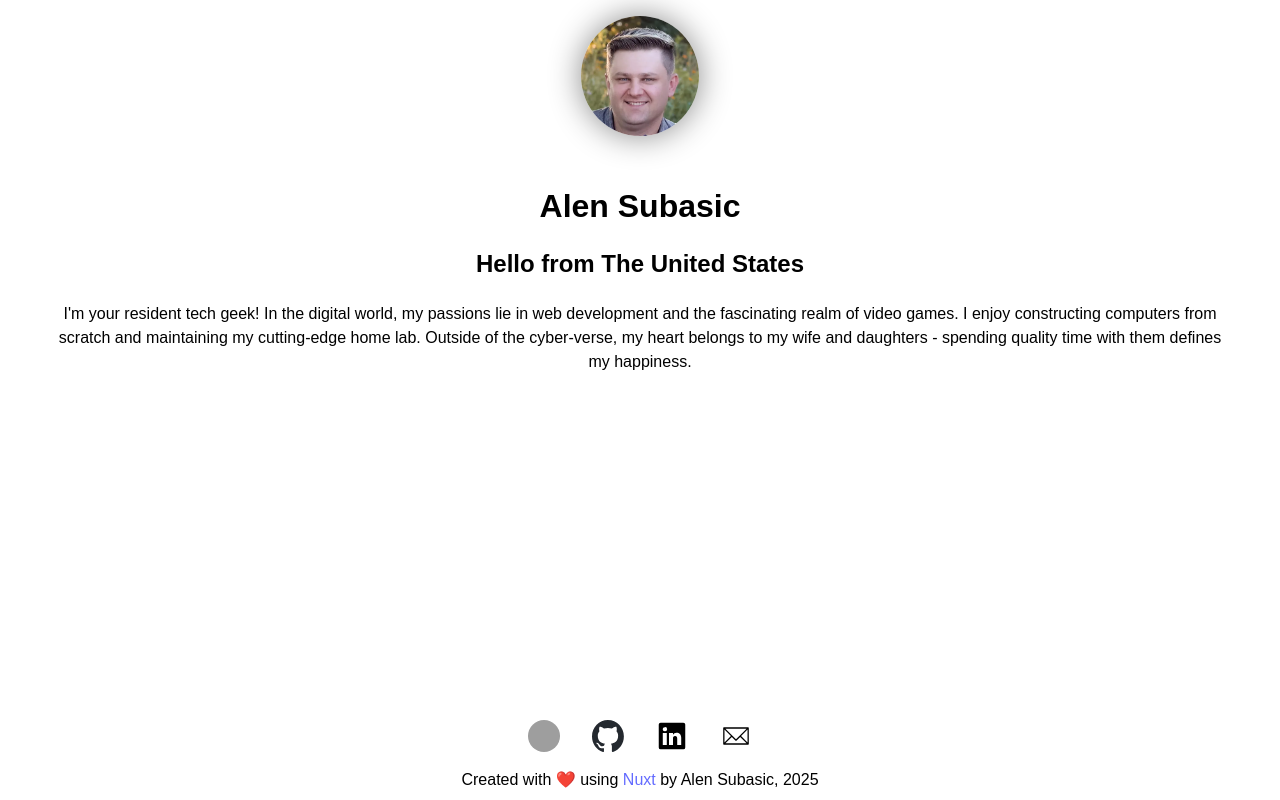
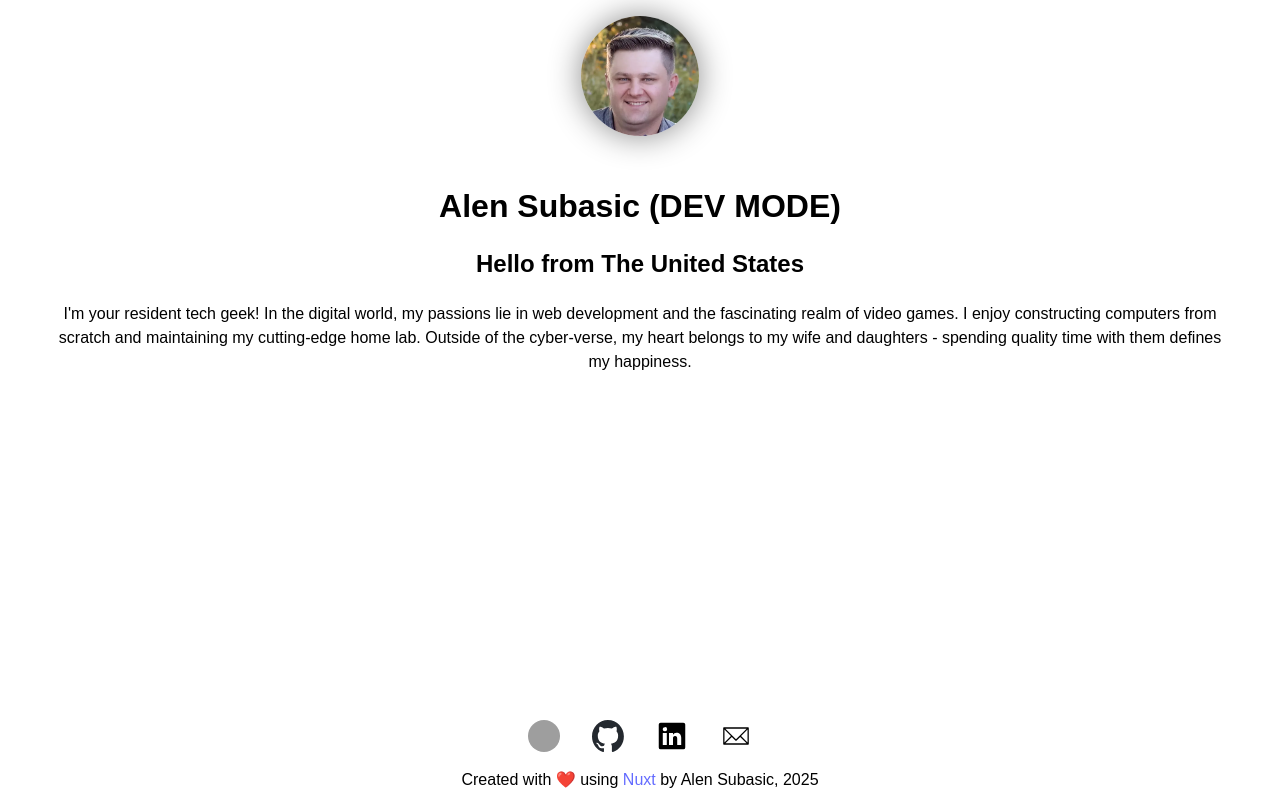
Before and after one commit to subasically/subasically.me, a Nuxt app: page / in a window 1280 px wide. Built offline with nearby package versions, Linux system fonts and the light colour scheme; grey boxes are pictures that could not be loaded.

Commit message:
update default layout to indicate development mode in header

```diff
--- a/layouts/default.vue
+++ b/layouts/default.vue
@@ -7,7 +7,7 @@
       <!-- Left sidebar content -->
     </aside>
     <main>
-      <h1>Alen Subasic</h1>
+      <h1>Alen Subasic (DEV MODE)</h1>
       <h2 class="greeting">{{ locales[browserLang]["greeting"] }}</h2>
       <p>{{ locales[browserLang]["aboutme"] }}</p>
     </main>
```
